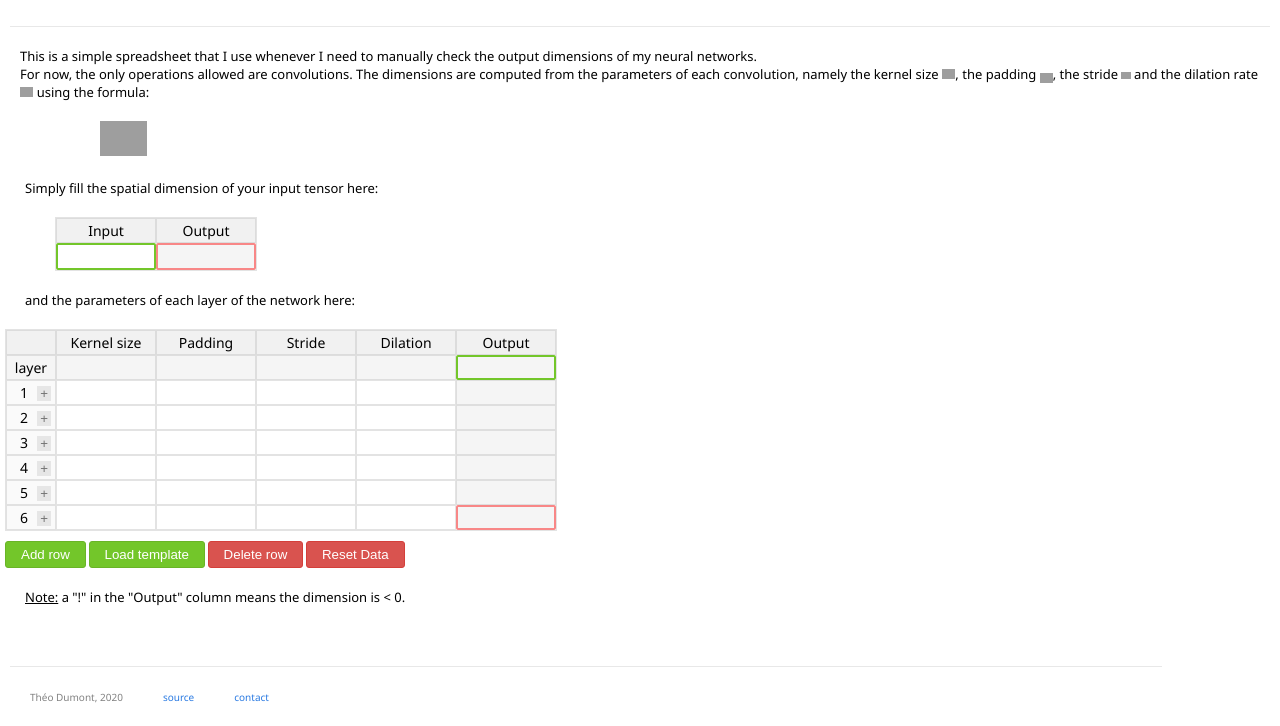
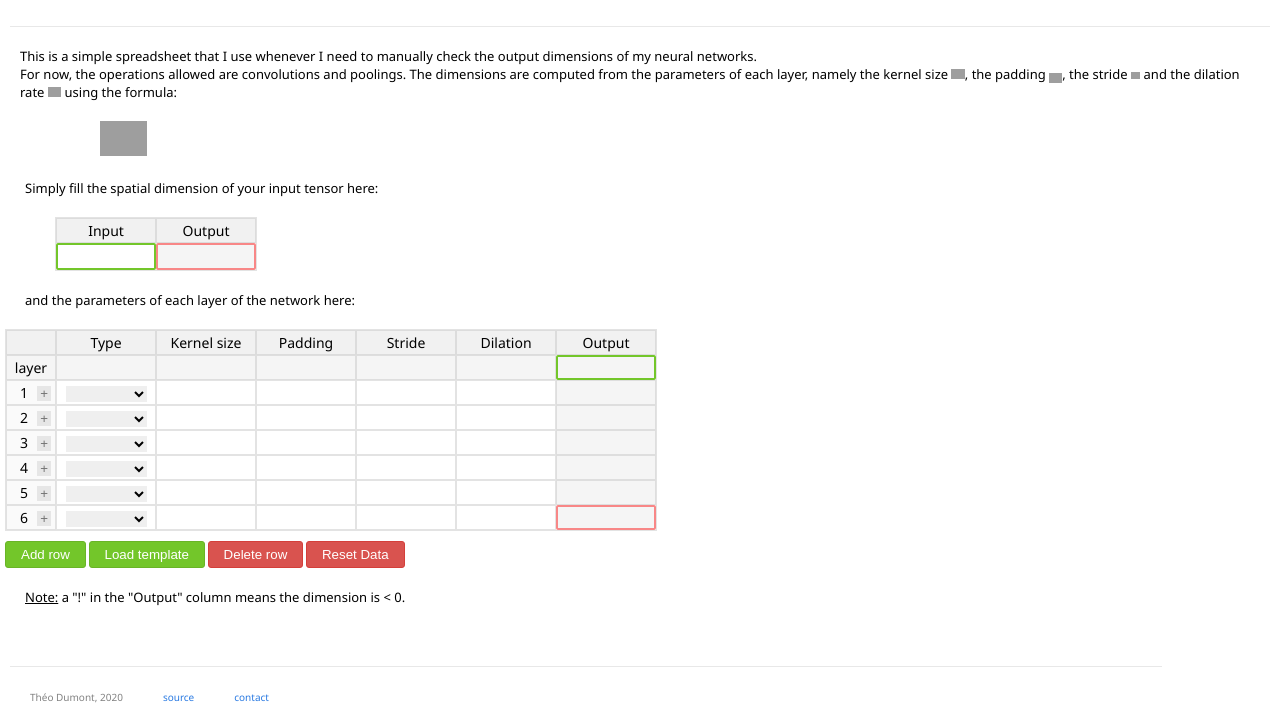
Before and after one commit to theodumont/neuralnets-dimensions, a plain HTML site: page index.html in a window 1280 px wide. Shown: the part 94-820 px from the top of the page. Drawn offline with Linux system fonts and the light colour scheme; grey boxes are pictures that could not be loaded.

Commit message:
Add 'Type' column and adapt formula for each type.

```diff
--- a/index.html
+++ b/index.html
@@ -21,7 +21,7 @@
       <p class="description__text">
         This is a simple spreadsheet that I use whenever I need to manually check the output dimensions of my neural networks.
         <br />
-        For now, the only operations allowed are convolutions. The dimensions are computed from the parameters of each convolution, namely the kernel size <img src="https://latex.codecogs.com/svg.latex?k" title="k" height="10px" />, the padding <img src="https://latex.codecogs.com/svg.latex?p" title="p" height="9.8px" align="absbottom" />, the stride <img src="https://latex.codecogs.com/svg.latex?s" title="s" height="7px" /> and the dilation rate <img src="https://latex.codecogs.com/svg.latex?d" title="d" height="10px" /> using the formula:
+        For now, the operations allowed are convolutions and poolings. The dimensions are computed from the parameters of each layer, namely the kernel size <img src="https://latex.codecogs.com/svg.latex?k" title="k" height="10px" />, the padding <img src="https://latex.codecogs.com/svg.latex?p" title="p" height="9.8px" align="absbottom" />, the stride <img src="https://latex.codecogs.com/svg.latex?s" title="s" height="7px" /> and the dilation rate <img src="https://latex.codecogs.com/svg.latex?d" title="d" height="10px" /> using the formula:
       </p>
       <img src="https://latex.codecogs.com/svg.latex?n_{out}=\left\lfloor\frac{n_{in}+2p-k-(k-1)(d-1)}{s}\right\rfloor+1" title="formula" class="description__formula" />
     </section>
--- a/main.js
+++ b/main.js
@@ -1,7 +1,8 @@
 let defaultRowCount = 7; // No of rows
-let defaultColCount = 5; // No of cols
-let defaultColNames = ["Layer", "Kernel size", "Padding", "Stride", "Dilation", "Output"];
-let defaultColValues = [NaN, NaN, 0, 1, 1, 0];
+let defaultColCount = 6; // No of cols
+let defaultColNames = ["Layer", "Type", "Kernel size", "Padding", "Stride", "Dilation", "Output"];
+let defaultColValues = [NaN, 0, NaN, 0, 1, 1, 0];
+let operationNames = ["convolution", "pooling"];
 const SPREADSHEET_DB = "spreadsheet_db";
 
 initializeData = () => {
@@ -70,14 +71,15 @@ createTableBodyRow = rowNum => {
   tr.setAttribute("id", `r-${rowNum}`);
   for (let i = 0; i <= defaultColCount; i++) {
     const cell = document.createElement(`${i === 0 ? "th" : "td"}`);
-    if (i === 0) {
+    cell.contentEditable = true;
+    if (i === 0) {  // layers column
       cell.contentEditable = false;
       // content
       const span = document.createElement("span");
       span.innerHTML = (rowNum >= 2) ? rowNum - 1 : "layer";
       cell.appendChild(span);
       // dropdown div
-      if (rowNum >= 2) {
+      if (rowNum >= 2) {  // layers rows
         const dropDownDiv = document.createElement("div");
         dropDownDiv.setAttribute("class", "dropdown");
         dropDownDiv.innerHTML = `<button class="dropbtn" id="row-dropbtn-${rowNum}">+</button>
@@ -88,25 +90,34 @@ createTableBodyRow = rowNum => {
             <p class="row-delete">Delete row</p>
           </div>`;
         cell.appendChild(dropDownDiv);
-      } else {
+      } else {  // header
         cell.style.backgroundColor = "#f5f5f5";
       }
       cell.setAttribute("class", "row-header");
-    } else if (i === defaultColCount || rowNum === 1) {
-      // console.log(cell.style)
-      cell.contentEditable = false;
-      cell.style.backgroundColor = "#f5f5f5";
-      if (rowNum === 1 && i === defaultColCount) {
+    } else if (i === 1 && rowNum >= 2) {  // type column
+        cell.contentEditable = false;
+        const select = document.createElement("select");
+        for (k = 0; k < operationNames.length; k++) {
+          let option = document.createElement("option");
+          option.innerHTML = operationNames[k];
+          option.setAttribute("value", k);
+          select.appendChild(option);
+        }
+        select.setAttribute("id", `s-${rowNum}-${i}`);
+        cell.appendChild(select);
+
+    } if (i === defaultColCount || rowNum === 1) {  // grayed out cells
+        cell.contentEditable = false;
+        cell.style.backgroundColor = "#f5f5f5";
+    } if (rowNum === 1 && i === defaultColCount) {  // input cell
+        cell.contentEditable = false;
         cell.style.borderColor = "#73c62a";
         cell.style.borderWidth = "2px";
         cell.style.borderRadius = "2px";
-      } else if (rowNum === defaultRowCount) {
+    } if (rowNum === defaultRowCount && i === defaultColCount) {  // output cell
         cell.style.borderColor = "#f88787";
         cell.style.borderWidth = "2px";
         cell.style.borderRadius = "2px";
-      }
-    } else {
-      cell.contentEditable = true;
     }
     cell.setAttribute("id", `r-${rowNum}-${i}`);
     // cell.id = `${rowNum}-${i}`;
@@ -126,12 +137,17 @@ populateTable = () => {
   const data = this.getData();
   if (data === undefined || data === null) return;
 
-  for (let i = 1; i < data.length; i++) {
-    for (let j = 1; j < data[i].length; j++) {
+  for (let i = 1; i < data.length; i++) {  // cells
+    for (let j = 2; j < data[i].length; j++) {
       const cell = document.getElementById(`r-${i}-${j}`);
       cell.innerHTML = data[i][j];
     }
   }
+  for (let i = 2; i < data.length; i++) {  // select
+    let selectItem = document.getElementById(`s-${i}-1`);
+    selectItem.value = data[i][1];
+  }
+
   // put input/output values into table
   let inputItem = document.getElementById("table-input");
   inputItem.innerHTML = data[1][defaultColCount];
@@ -152,12 +168,18 @@ getValue = (data_row, name) => {
 
 // Formula for output
 computeDimension = (data_i0, data_i1) => {
+  let typ = getValue(data_i1, "Type");
   let inp = getValue(data_i0, "Output");
   let ker = getValue(data_i1, "Kernel size");
   let pad = getValue(data_i1, "Padding");
   let str = getValue(data_i1, "Stride");
   let dil = getValue(data_i1, "Dilation");
-  let out = Math.trunc((inp + 2*pad - ker - (ker-1)*(dil-1)) / str) + 1;
+  let out = "!";
+  if (typ === 0 ) {  // convolution
+    out = Math.trunc((inp + 2*pad - ker - (ker-1)*(dil-1)) / str) + 1;
+  } else if (typ === 1) {  // pooling
+    out = Math.trunc((inp + 2*pad - ker - (ker-1)*(dil-1)) / str) + 1;
+  }
   if (inp === 0 || out < 0) {
     out = "!";
   }
@@ -171,8 +193,8 @@ computeCells = () => {
     data[i][defaultColNames.indexOf("Output")] = computeDimension(data[i-1], data[i]);
   }
   saveData(data);
-  let item = document.getElementById("table-output");
-  item.innerHTML = data[defaultRowCount][defaultColCount];
+  let itemOutput = document.getElementById("table-output");
+  itemOutput.innerHTML = data[defaultRowCount][defaultColCount];
   this.createSpreadsheet();
 };
 
@@ -180,6 +202,7 @@ computeCells = () => {
 loadTemplate = () => {
   const data = this.getData();
   for (let i = 2; i < data.length; i++) {
+    data[i][defaultColNames.indexOf("Type")] = ((i-1) % 3 === 0) ? 1 : 0;
     data[i][defaultColNames.indexOf("Kernel size")] = (i % 2 === 0) ? 2 : 3;
     data[i][defaultColNames.indexOf("Padding")] = (i % 2 === 0) ? i % 2 + 1 : "";
     data[i][defaultColNames.indexOf("Stride")] = (i % 2 === 0) ? "" : 2;
@@ -285,7 +308,6 @@ createSpreadsheet = () => {
 
   tableHeaders.innerHTML = "";
   tableBody.innerHTML = "";
-  tableBody.innerHTML = "";
 
   tableHeaders.appendChild(createHeaderRow(defaultColCount));
   createTableBody(tableBody, defaultRowCount, defaultColCount);
@@ -302,6 +324,13 @@ createSpreadsheet = () => {
         .replaceAll("<br>", "")
         .replaceAll("&nbsp;", "")
         .replaceAll(/[^0-9]/g, "");
+      saveData(spreadsheetData);
+      computeCells();
+    } else if (e.target && e.target.nodeName === "SELECT") {
+      let item = e.target;
+      const indices = item.id.split("-");
+      let spreadsheetData = getData();
+      spreadsheetData[indices[1]][indices[2]] = item.value;
       saveData(spreadsheetData);
       computeCells();
     }
--- a/styles.css
+++ b/styles.css
@@ -110,6 +110,10 @@ tbody th {
   background: #fafafa;
 }
 
+select {
+  border: 0rem;
+  font-size: 1.2rem;
+}
 
 /* Dropdown Button */
 .dropbtn {
```
